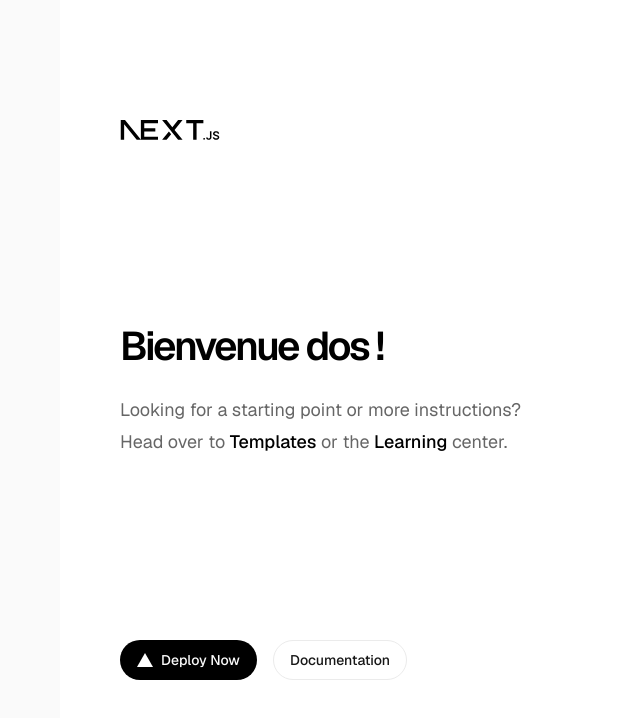
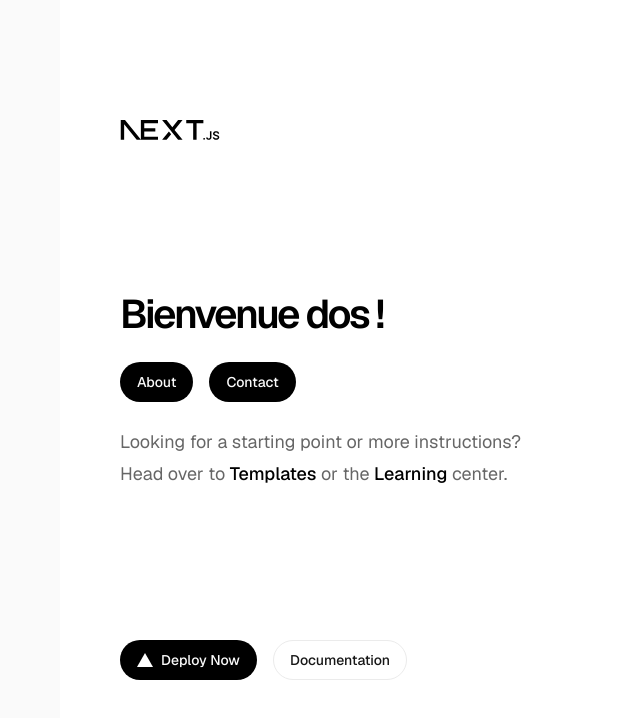
Before and after one commit to alexisburner-glinfo/mon-premier-projet, a Next.js app: page / in a window 1280 px wide. Shown: the top 718 px of the page, without its empty margins (180-820 px from the left). Built offline with nearby package versions, Linux system fonts and the light colour scheme.

Commit message:
Création d'une page contact

```diff
--- a/src/app/page.tsx
+++ b/src/app/page.tsx
@@ -16,6 +16,24 @@ export default function Home() {
         />
         <div className={styles.intro}>
           <h1>Bienvenue dos !</h1>
+
+          <div className={styles.ctas}>
+            <a
+              className={styles.primary}
+              href="mon-premier-projet\src\app\about.tsx"
+              rel="noopener noreferrer"
+            >
+              About
+            </a>
+            <a
+              className={styles.primary}
+              href="./contact.tsx"
+              rel="noopener noreferrer"
+            >
+              Contact
+            </a>
+          </div>
+
           <p>
             Looking for a starting point or more instructions? Head over to{" "}
             <a
```
Also changed, not shown: src/app/contact.tsx (added, +24 -0 lines).
